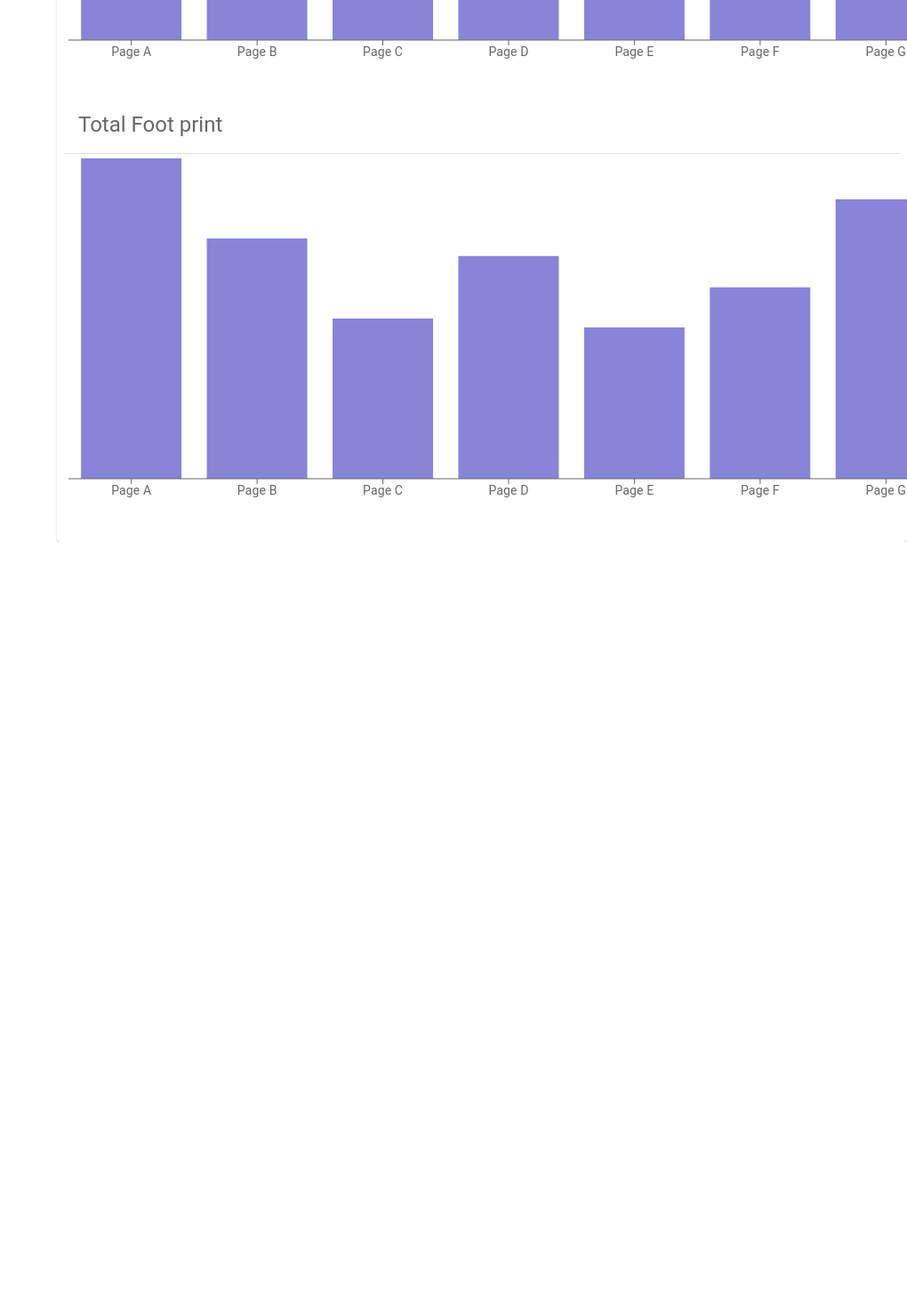
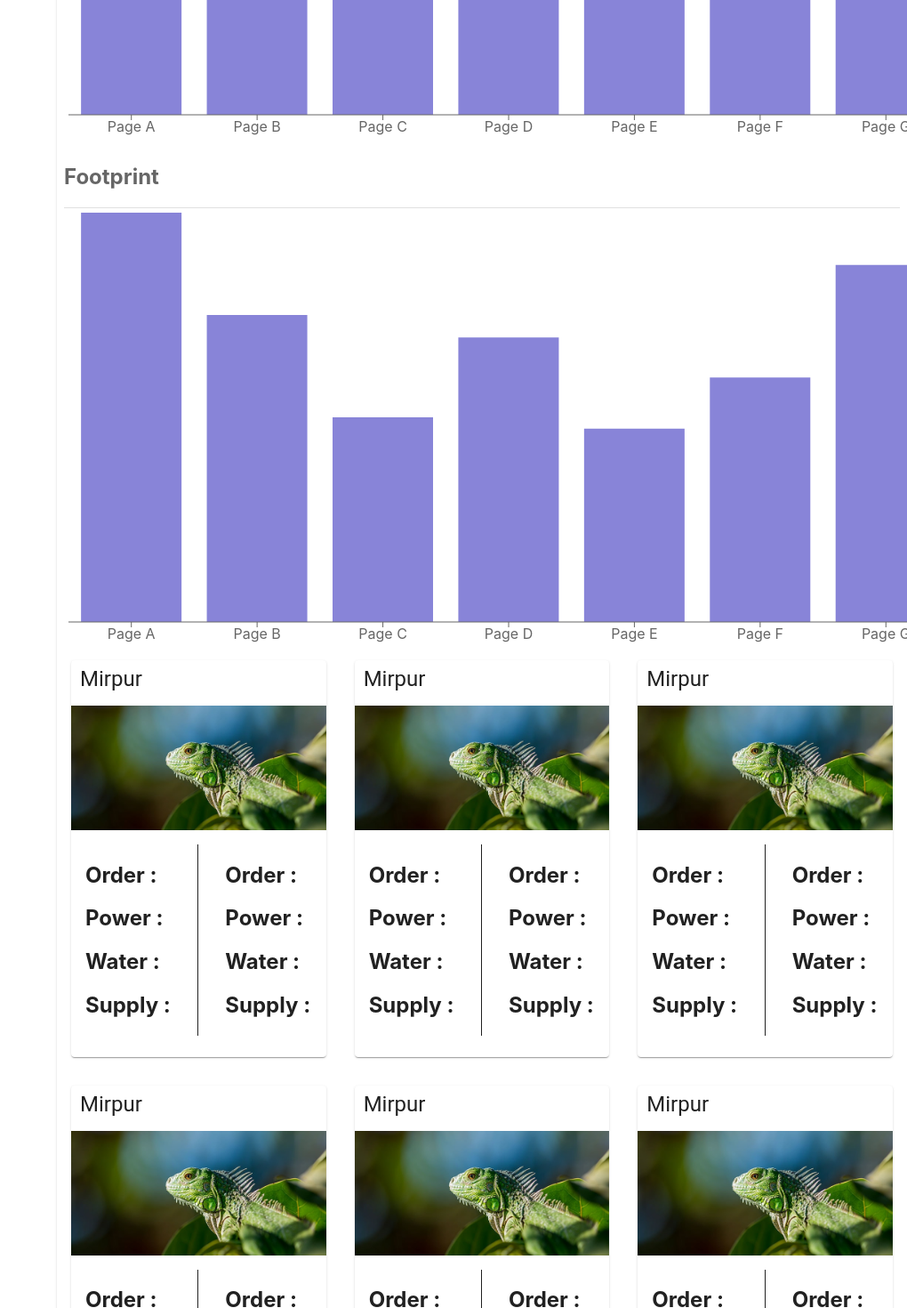
Before and after one commit to alanasBD/polygon, a Next.js app: page / in a window 1280 px wide. Shown: the part 1000-2470 px from the top of the page at 89% size, without its empty margins (260-1280 px from the left). Before the commit the page ends 1609 px from the top, so only its background shows below. Built offline with nearby package versions, Linux system fonts and the light colour scheme.

Commit message:
card updated

```diff
--- a/components/Chart.tsx
+++ b/components/Chart.tsx
@@ -14,19 +14,14 @@ const style = {
 const Chart = (props: any) => {
   return (
     <div>
-      <List sx={style} style={{margin:"20px 0"}} component="nav" aria-label="mailbox folders">
-        <ListItem>
-          <Typography variant="h5" gutterBottom>
-            Total Foot print
-          </Typography>
-        </ListItem>
+      <h2>Footprint</h2>
         <Divider />
-        <BarChart width={1000} height={400} data={props.data}>
+        <BarChart width={1000} height={500} data={props.data}>
           <Bar dataKey="uv" fill="#8884d8" />
           <XAxis dataKey="name"   />
           <Tooltip/>
         </BarChart>
-      </List>
+
     </div>
   );
 };
--- a/components/Cart.tsx
+++ b/components/LocationCard.tsx
@@ -17,12 +17,12 @@ const Item = styled(Paper)(({ theme }) => ({
   color: theme.palette.text.secondary,
 }));
 
-const Cart = () => {
+const LocationCard = () => {
   return (
     <div>
-      <Card sx={{ maxWidth: 500 }}>
-        <Typography gutterBottom variant="h5" component="div">
-          Lizard
+      <Card  sx={{ maxWidth: 500 }}>
+        <Typography style={{padding:"5px 10px"}} gutterBottom variant="h5" component="div">
+          Mirpur
         </Typography>
         <CardMedia
           component="img"
@@ -31,20 +31,24 @@ const Cart = () => {
           alt="green iguana"
         />
         <CardContent>
-          <Grid container spacing={2}>
-            <Grid item xs={5}>
-            <Item>  asdfsd</Item>
-            </Grid>
-
-
-            <Grid item xs={5}>
-              <Item>xs=8</Item>
-            </Grid>
-          </Grid>
+          <div style={{ display: "flex" }}>
+            <div style={{ borderRight: "1px  solid", width: "50%" }}>
+              <h2>Order :</h2>
+              <h2>Power : </h2>
+              <h2>Water :</h2>
+              <h2>Supply :</h2>
+            </div>
+            <div style={{ width: "50%", paddingLeft: "30px" }}>
+              <h2>Order :</h2>
+              <h2>Power : </h2>
+              <h2>Water :</h2>
+              <h2>Supply :</h2>
+            </div>
+          </div>
         </CardContent>
       </Card>
     </div>
   );
 };
 
-export default Cart;
+export default LocationCard;
--- a/pages/index.tsx
+++ b/pages/index.tsx
@@ -3,16 +3,17 @@ import Image from "next/image";
 import { styled } from "@mui/material/styles";
 import styles from "../styles/Home.module.css";
 import dynamic from "next/dynamic";
-import Cart from "../components/Cart";
+
 import { Button } from "@mui/material";
 import Box from "@mui/material/Box";
 import User from "../components/User";
 import Paper from "@mui/material/Paper";
 import Grid from "@mui/material/Grid";
+import LocationCard from "../components/LocationCard";
 
 const Item = styled(Paper)(({ theme }) => ({
-  backgroundColor: theme.palette.mode === "dark" ? "#1A2027" : "#fff",
-  ...theme.typography.body2,
+ // backgroundColor: theme.palette.mode === "dark" ? "#1A2027" : "#fff",
+ // ...theme.typography.body2,
   padding: theme.spacing(1),
 
   color: theme.palette.text.secondary,
@@ -78,10 +79,7 @@ export default function Home() {
         <Grid item xs={9}>
           <Item>
             <div>
-              <Box
-                sx={{ boxShadow: 2 }}
-                style={{ width: "1000px" }}
-              >
+              <Box sx={{ boxShadow: 2 }} style={{ width: "100%" }}>
                 <div style={{ margin: "10px 20px", padding: "20px 10px" }}>
                   <Button
                     onClick={handleClick}
@@ -106,6 +104,20 @@ export default function Home() {
 
               <Chart data={data} />
               <Chart data={data} />
+              {/* {data.slice(0, 6).map((card, index) => (
+                <LocationCard />
+              ))} */}
+              <Grid container  spacing={2}>
+
+
+                {data.slice(0, 6).map((card, index) => (
+                   <Grid item  xs={4}>
+                     <Item style={{boxShadow:"none"}}>
+                        <LocationCard />
+                     </Item>
+                   </Grid>
+                ))}
+              </Grid>
             </div>
           </Item>
         </Grid>
```
